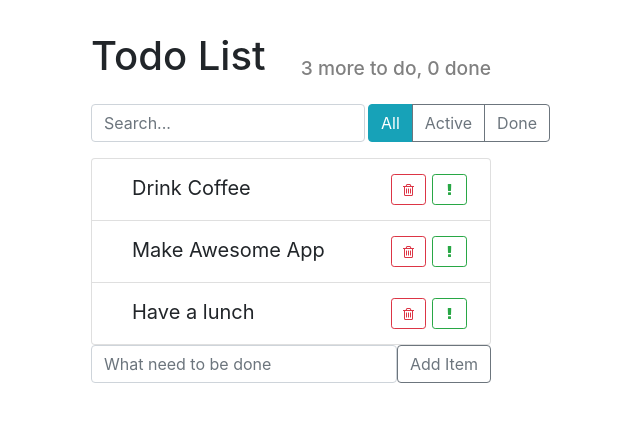
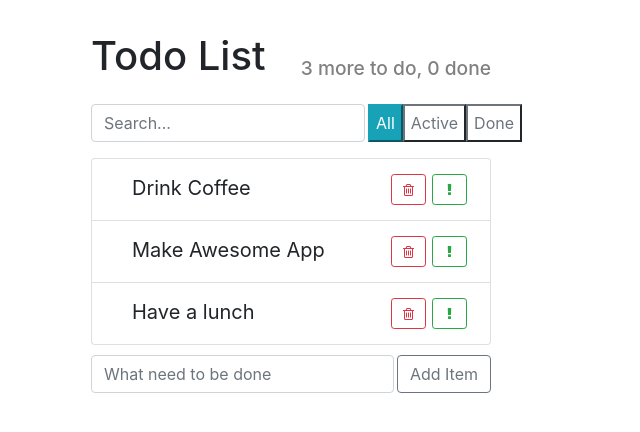
Before and after one commit to DaryaSerikova/React-Redux, a React (Create React App) app: page / in a window 1280 px wide. Shown: the top 432 px of the page, without its empty margins (349-989 px from the left). Built offline with nearby package versions, Linux system fonts and the light colour scheme.

Commit message:
added filter and a little bit fixed layout

```diff
--- a/src/components/App/App.js
+++ b/src/components/App/App.js
@@ -20,6 +20,7 @@ export default class App extends Component {
       this.createTodoItem('Have a lunch')
     ],
     term:'',
+    filter: 'all' //active,all, done
   };
 
   createTodoItem(label) {
@@ -94,6 +95,10 @@ export default class App extends Component {
     });
   };
 
+  onFilterChange = (filter) => {
+    this.setState({ filter});
+  };
+
   onSearchChange = (term) => {
     this.setState({ term });
   };
@@ -109,15 +114,29 @@ export default class App extends Component {
     });
   }
 
+  filter(items, filter) {
+    switch(filter) {
+      case 'all':
+        return items;
+      case 'active':
+        return items.filter((item)=> !item.done);
+      case 'done':
+        return items.filter((item)=> item.done);
+      default:
+        return items;
+    }
+  }
+
   render() {
 
-    const { todoData, term } = this.state;
+    const { todoData, term, filter } = this.state;
 
-    const visibleItems = this.search(todoData, term);
+    const visibleItems = this.filter(
+      this.search(todoData, term), filter);
 
     const doneCount = todoData.filter((el) => el.done).length;
-//filter - создает новый массив, берем все элементы, у которых
-// done===true, И берем длину отфильтрованного массива
+    //filter - создает новый массив, берем все элементы, у которых
+    // done===true, И берем длину отфильтрованного массива
 
     const todoCount = todoData.length - doneCount;
 
@@ -128,7 +147,9 @@ export default class App extends Component {
           <SearchPanel
             onSearchChange={this.onSearchChange}
           />
-          <ItemStatusFilter />
+          <ItemStatusFilter
+            filter={filter}
+            onFilterChange={this.onFilterChange}/>
         </div>
 
         <TodoList
--- a/src/components/ItemAddForm/ItemAddForm.js
+++ b/src/components/ItemAddForm/ItemAddForm.js
@@ -25,7 +25,7 @@ export default class ItemAddForm extends Component {
 
     render() {
         return(
-            <form className="item-add=form d-flex"
+            <form className="item-add-form d-flex"
                 onSubmit={this.onSubmit}>
                 <input type="text"
                 className='form-control'
--- a/src/components/ItemStatusFilter/ItemStatusFilter.js
+++ b/src/components/ItemStatusFilter/ItemStatusFilter.js
@@ -3,16 +3,33 @@ import './ItemStatusFilter.css'
 
 export default class ItemStatusFilter extends Component {
 
+    buttons = [
+        { name: 'all', label: 'All' },
+        { name: 'active', label: 'Active' },
+        { name: 'done', label: 'Done' }
+      ];
+
+
     render() {
+
+        const {filter, onFilterChange} = this.props;
+
+        const buttons = this.buttons.map(({name, label}) => {
+            const isActive = filter === name;
+            const classNames = isActive ? "btn-info" : "btn-outline-secondary";
+            return (
+                <button type="button"
+                        className={classNames}
+                        key={name}
+                        onClick={() => onFilterChange(name)}>
+                    {label}
+                </button>
+            )
+        })
 
         return (
             <div className="btn-group">
-                <button type="button"
-                        className="btn btn-info">All</button>
-                <button type="button"
-                        className="btn btn-outline-secondary">Active</button>
-                <button type="button"
-                        className="btn btn-outline-secondary">Done</button>
+                {buttons}
             </div>
         );
     }
```
